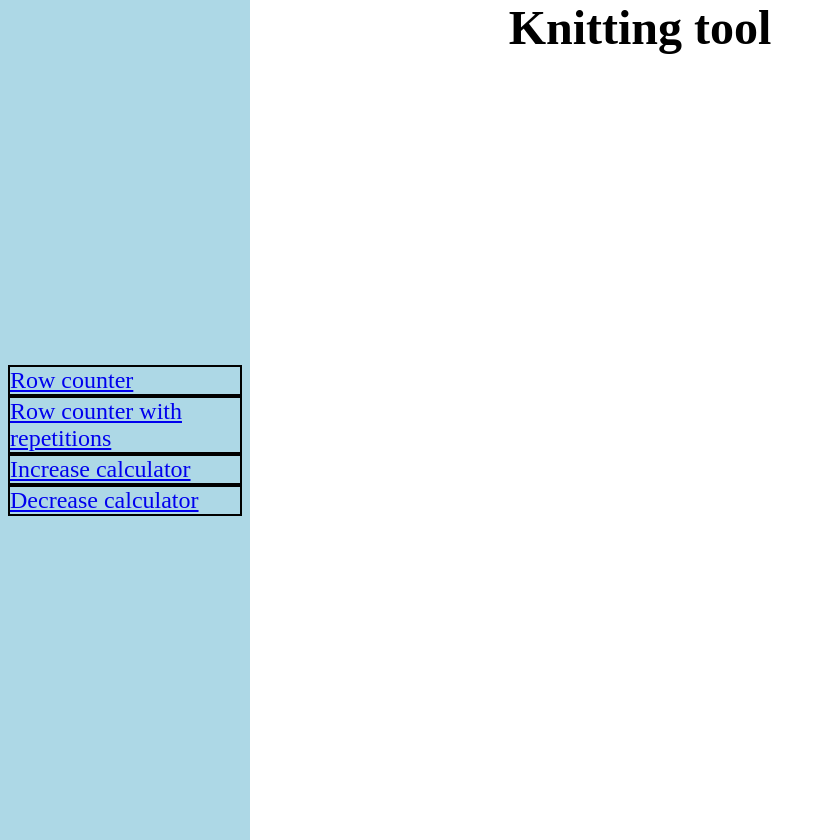
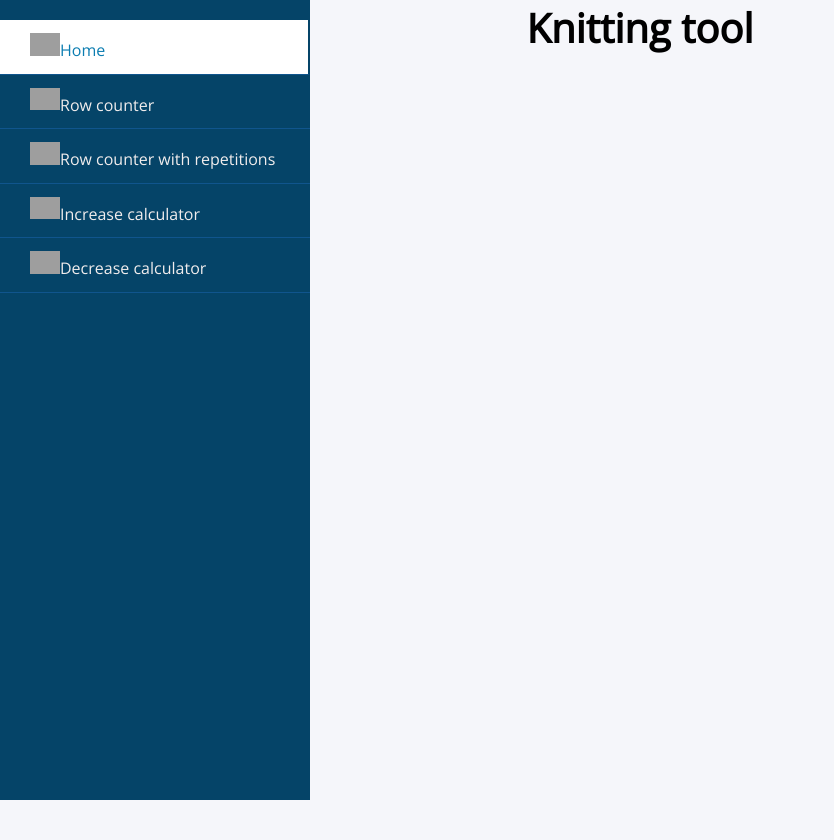
Before and after one commit to GamaRafa/knitting-tool, a React (Vite) app in the folder reactapp/: page / in a window 1280 px wide. Shown: the whole page, without its empty margins (0-834 px from the left). After the commit the page ends 800 px from the top, so only its background shows below. Built offline with nearby package versions, Linux system fonts and the light colour scheme; grey boxes are pictures that could not be loaded.

Commit message:
making the navbar

```diff
--- a/reactapp/src/App/App.css
+++ b/reactapp/src/App/App.css
@@ -3,26 +3,44 @@
 }
 
 .navbar{
+    background: rgb(5, 68, 104);
+    position: fixed;
+    top: 0;
+    left: 0;
+    width: 310px;
     height: 100%;
-    width: 250px;
-    position: absolute;
-    left: 0;
-    top: 0;
-    padding-top: 40px;
-    background-color: lightblue;
-    display: flex;
-    flex-direction: column;
-    justify-content: center;
-    align-items: center;
-
+    padding: 20px 0;
+    transition: all 0.5s ease;
 }
 
-.navbar ul{
-    list-style: none;
-    padding: 8px;
-    font-size: 24px;
+.navbar ul li a{
+    display: block;
+    padding: 13px 30px;
+    border-bottom: 1px solid #10558d;
+    color: rgb(241, 237, 237);
+    font-size: 16px;
+    position: relative;
 }
 
-.navbar li{
-    border: 2px solid black;
+.navbar ul li a img {
+    color: #dee4ec;
+    width: 30px;
+    display: inline-block;
 }
+
+.navbar ul li a:hover,
+.navbar ul li a.active{
+    color: #0c7db1;
+    background: white;
+    border-right: 2px solid rgb(5, 68, 104);
+}
+
+.navbar ul li a:hover .icon,
+.navbar ul li a.active .icon{
+    color: #0c7db1;
+}
+
+.navbar ul li a:hover:before,
+.navbar ul li a.active:before{
+    display: block;
+}
--- a/reactapp/src/App/App.jsx
+++ b/reactapp/src/App/App.jsx
@@ -1,5 +1,11 @@
 import { useState } from 'react'
 import './App.css'
+
+import fabric from '../icons/fabric.png'
+import minus from '../icons/minus.png'
+import plus from '../icons/plus.png'
+import row_counter from '../icons/row-counter.png'
+import row_rep from '../icons/row-rep.png'
 
 export function App(){
 
@@ -8,10 +14,36 @@ export function App(){
             <p>Choose a tool from the navbar</p>
             <div className='navbar'>
                 <ul>
-                    <li><a href='#'>Row counter</a></li>
-                    <li><a href='#'>Row counter with repetitions</a></li>
-                    <li><a href='#'>Increase calculator</a></li>
-                    <li><a href='#'>Decrease calculator</a></li>
+                    <li>
+                        <a href='#' className='active'>
+                            <span className='icon'><img src={fabric} alt="" /></span>
+                            <span>Home</span>
+                        </a>
+                    </li>
+                    <li>
+                        <a href='#'>
+                            <span className='icon'><img src={row_counter} alt="" /></span>
+                            <span>Row counter</span>
+                        </a>
+                    </li>
+                    <li>
+                        <a href='#'>
+                            <span className='icon'><img src={row_rep} alt="" /></span>
+                            <span>Row counter with repetitions</span>
+                        </a>
+                    </li>
+                    <li>
+                        <a href="">
+                            <span className='icon'><img src={plus} alt="" /></span>
+                            <span>Increase calculator</span>
+                        </a>
+                    </li>
+                    <li>
+                        <a href="">
+                            <span className='icon'><img src={minus} alt="" /></span>
+                            <span>Decrease calculator</span>
+                        </a>
+                    </li>
                 </ul>
             </div>
         </div>
--- a/reactapp/src/index.css
+++ b/reactapp/src/index.css
@@ -1,8 +1,19 @@
+@import url('https://fonts.googleapis.com/css2?family=Open+Sans&display=swap');
+
 *{
     margin: 0;
+    padding: 0;
+    list-style: none;
+    text-decoration: none;
+    box-sizing: border-box;
+    font-family: 'Open Sans', sans-serif;
 }
 
 h1{
-    font-size: 3em;
+    font-size: 2.5em;
     text-align: center;
 }
+
+body{
+    background: #f5f6fa;
+}
```
